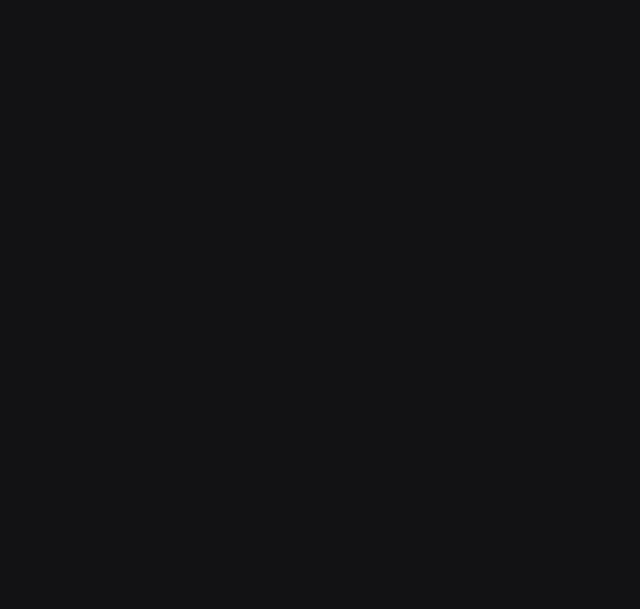
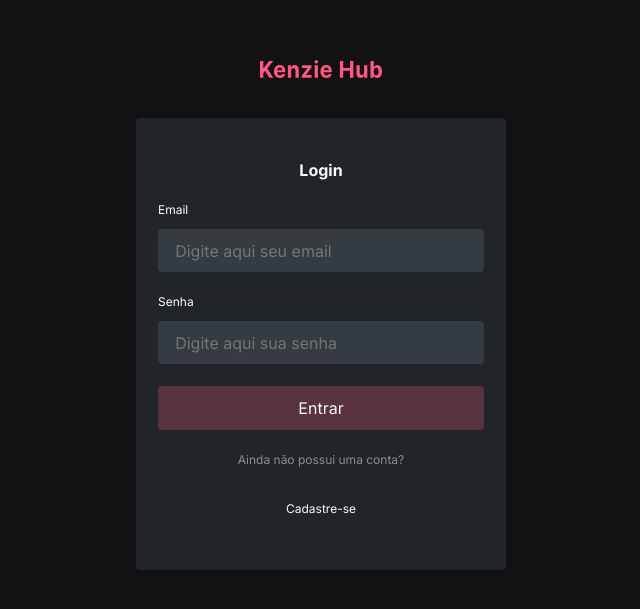
Before and after one commit to Danielle-Luz/Kenzie-Hub, a React (Create React App) app: page /login in a window 1280 px wide. Before the commit this address had no page. Shown: the part 125-734 px from the top of the page, without its empty margins (319-959 px from the left). Built offline with nearby package versions, Linux system fonts and the light colour scheme.

Commit message:
feat: add login route and change login elements position

```diff
--- a/src/Routes/index.jsx
+++ b/src/Routes/index.jsx
@@ -1,16 +1,17 @@
 import { Routes as RoutesWrapper, Route } from "react-router-dom";
-/*
-import { Login } from "./../pages/Login"; */
+import { Login } from "./../pages/Login";
 import { Register } from "./../pages/Register";
 /* import { Dashboard } from "./../pages/Dashboard"; */
 
-export function Routes () {
-    return (
-        <RoutesWrapper>{/*
-            <Route path="/login" element={Login} /> */}
-            <Route path="/register" element={<Register />} />{/*
-            <Route path="/dashboard" element={Dashboard} /> */}{/*
+export function Routes() {
+  return (
+    <RoutesWrapper>
+      {<Route path="/login" element={<Login />} />}
+      <Route path="/register" element={<Register />} />
+      {/*
+            <Route path="/dashboard" element={Dashboard} /> */}
+      {/*
             <Route path="*" element={Dashboard} /> */}
-        </RoutesWrapper>
-    );
+    </RoutesWrapper>
+  );
 }
--- a/src/pages/Login/index.jsx
+++ b/src/pages/Login/index.jsx
@@ -61,9 +61,9 @@
           fieldsList={fieldsList}
           register={register}
         />
+        <TextStyled tag="span">Ainda não possui uma conta?</TextStyled>
+        <ButtonSecondary to="/register">Cadastre-se</ButtonSecondary>
       </main>
-      <TextStyled tag="span">Ainda não possui uma conta?</TextStyled>
-      <ButtonSecondary to="/register">Cadastre-se</ButtonSecondary>
     </FormContainer>
   );
 }
```
